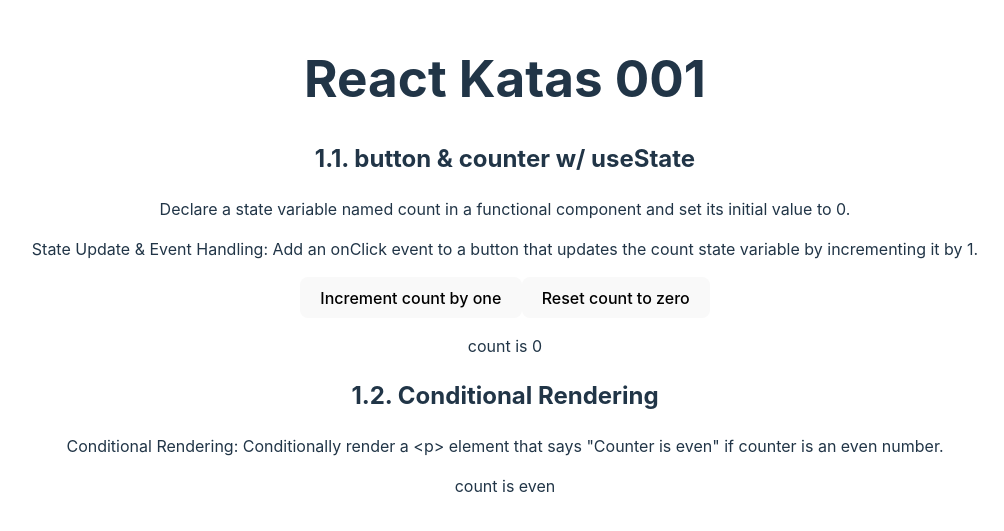
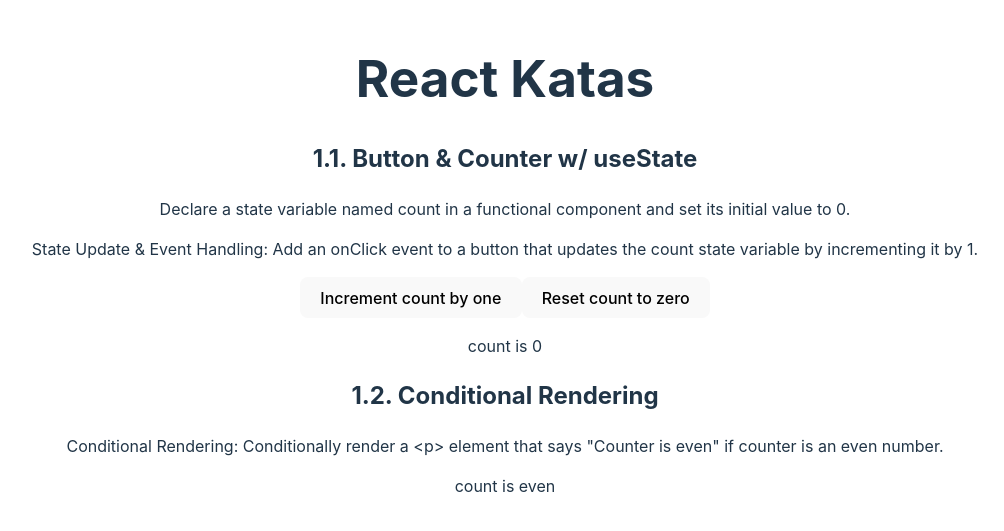
Before and after one commit to avidrucker/tiny-react-katas, a React (Vite) app: page / in a window 1280 px wide. Shown: the part 135-666 px from the top of the page, without its empty margins (135-1139 px from the left). Built offline with nearby package versions, Linux system fonts and the light colour scheme.

Commit message:
fix headings for clarity

```diff
--- a/src/App.jsx
+++ b/src/App.jsx
@@ -12,10 +12,10 @@
 
     return (
 	<>
-	    <h1>React Katas 001</h1>
+	    <h1>React Katas</h1>
 
 	    <section>
-		<h2>1.1. button & counter w/ useState</h2>
+		<h2>1.1. Button & Counter w/ useState</h2>
 		<p>Declare a state variable named count in a functional component and set its initial value to 0.</p>
 		<p>State Update & Event Handling: Add an onClick event to a button that updates the count state variable by incrementing it by 1.</p>
 		<button onClick={() => setCount((count) => count + 1)}>
```
